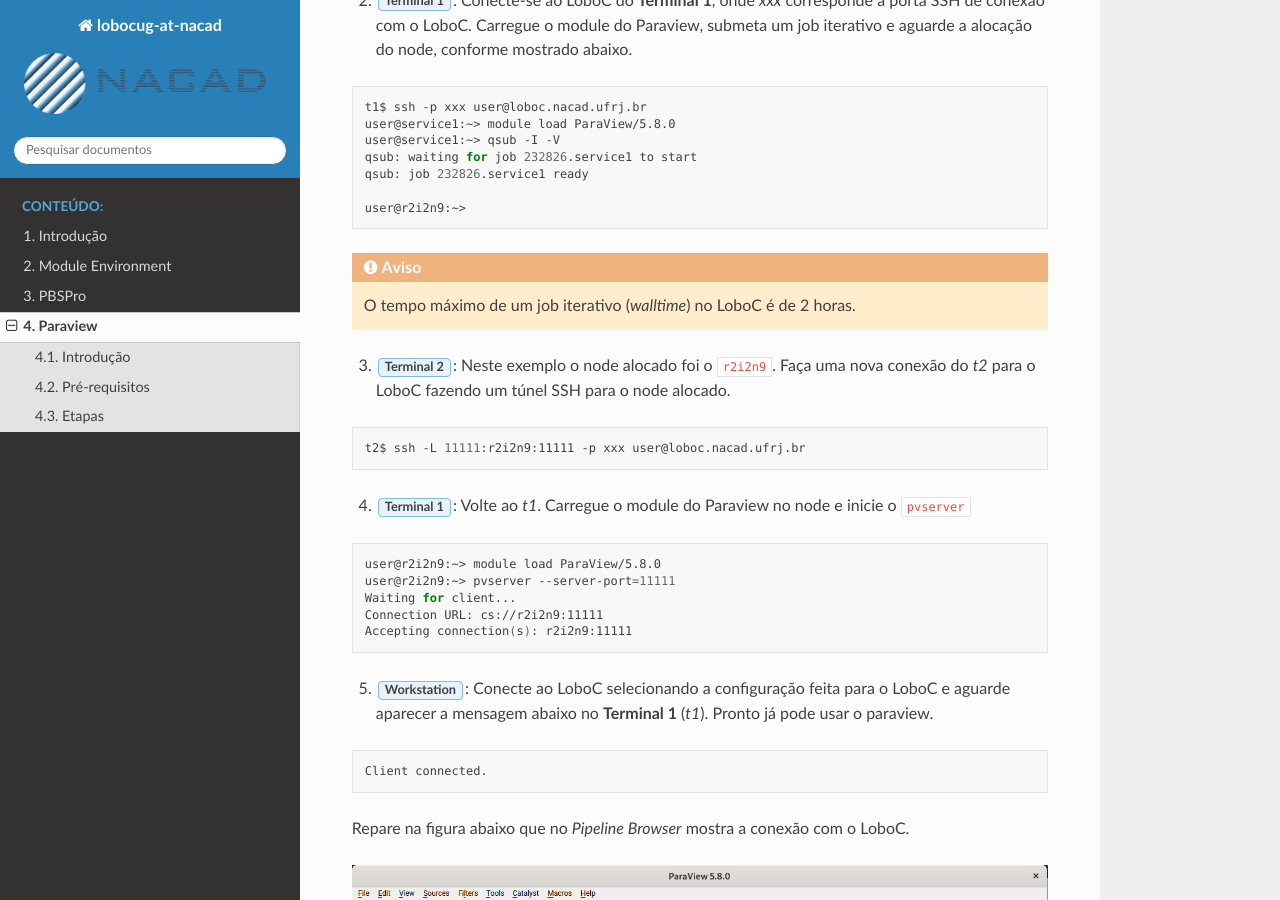
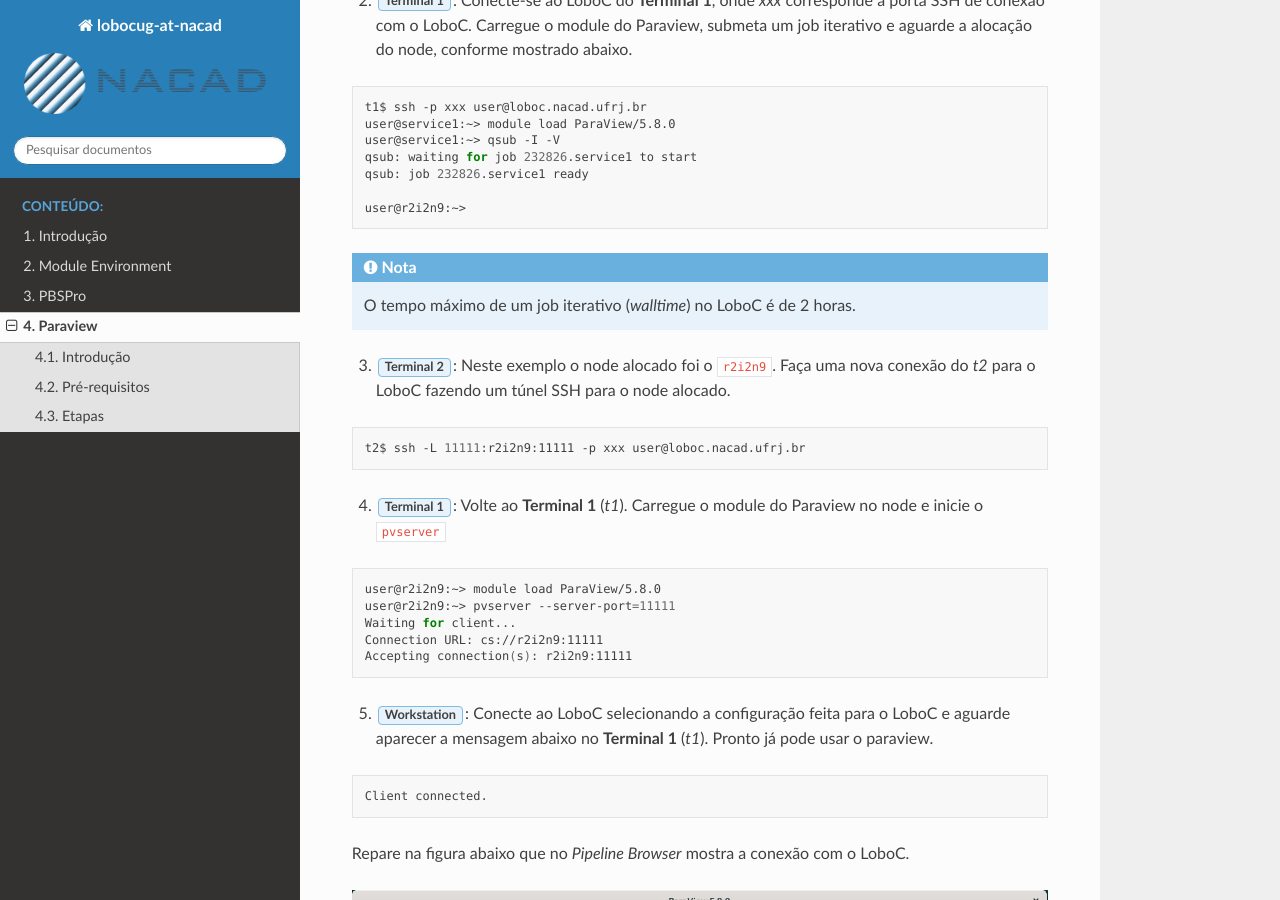
Before and after one commit to NACAD-COPPE-UFRJ/loboc-userguide, a Sphinx documentation site: the page built from docs/source/ug/paraview.rst, in a window 1280 px wide and 900 px high, scrolled down 1736 px. Built offline with Sphinx 7.4.7 and the Read the Docs theme 2.0.0, drawn with Linux system fonts in a browser that asks for light colours.

Commit message:
Fix note and warning in paraview.rst

```diff
--- a/docs/source/ug/paraview.rst
+++ b/docs/source/ug/paraview.rst
@@ -23,7 +23,7 @@
 - 2 terminais conectados ao LoboC. Os terminais serão identificados como ``t1$`` e ``t2$``
 - cliente paraview instalado na workstation de visualização (computador do usuário)
 
-.. note::
+.. warning::
 
   A versão do Paraview instalado no cliente deve ser a :strong:`mesma` do servidor.
 
@@ -53,7 +53,7 @@
 
   user@r2i2n9:~>
 
-.. warning::
+.. note::
 
   O tempo máximo de um job iterativo (:emphasis:`walltime`) no LoboC é de 2 horas.
 
@@ -63,7 +63,7 @@
 
   t2$ ssh -L 11111:r2i2n9:11111 -p xxx user@loboc.nacad.ufrj.br
 
-4) :guilabel:`Terminal 1`: Volte ao *t1*. Carregue o module do Paraview no node e inicie o ``pvserver``
+4) :guilabel:`Terminal 1`: Volte ao **Terminal 1** (*t1*). Carregue o module do Paraview no node e inicie o ``pvserver``
 
 .. code-block:: bash
 
--- a/docs/source/ug/pbs.rst
+++ b/docs/source/ug/pbs.rst
@@ -4,8 +4,8 @@
 
 .. contents:: Conteúdo
 
-PBS Pro
-=======
+Introdução
+==========
 
 O `PBS Pro <https://www.altair.com/pbs-professional/>`_ é um *job scheduler open-source* baseado no original PBS code desenvolvido pela NASA. Agora a Altair Engineering possui e mantém o PBS Pro Scheduler.
 
```
Also changed, not shown: 9 other files.
